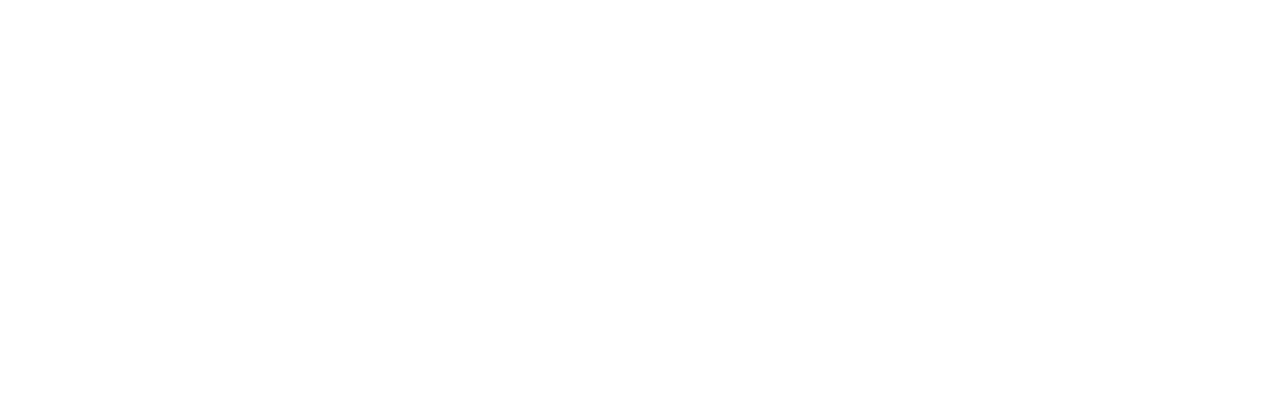
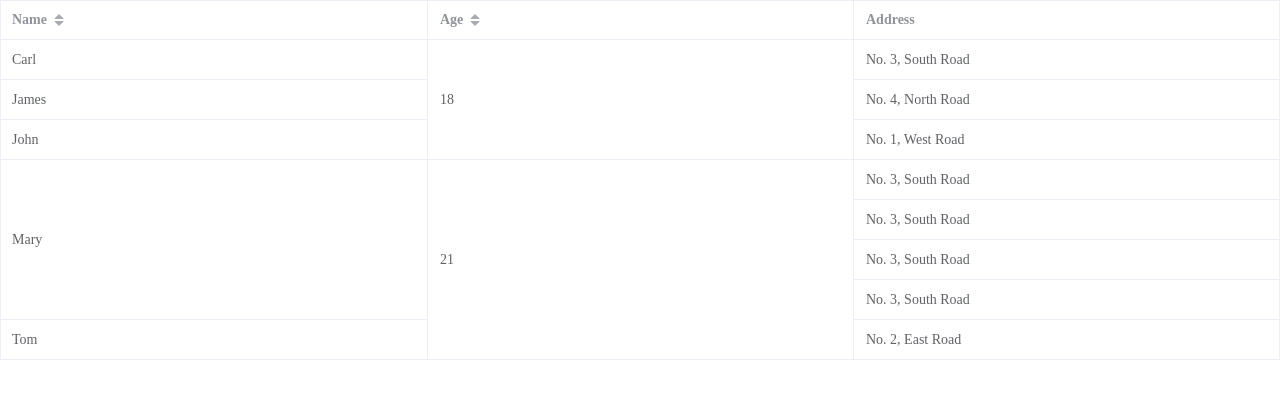
Before and after one commit to haochen-star/-vue3-ts-test-demo, a Vue app: page /table in a window 1280 px wide. Before the commit this address had no page. Shown: the top 398 px of the page. Built offline with nearby package versions, Linux system fonts and the light colour scheme.

Commit message:
1.登录功能完成，2。增加表格单元格合并页面路由

```diff
--- a/components.d.ts
+++ b/components.d.ts
@@ -13,6 +13,8 @@
     ElForm: typeof import('element-plus/es')['ElForm']
     ElFormItem: typeof import('element-plus/es')['ElFormItem']
     ElInput: typeof import('element-plus/es')['ElInput']
+    ElTable: typeof import('element-plus/es')['ElTable']
+    ElTableColumn: typeof import('element-plus/es')['ElTableColumn']
     HelloWorld: typeof import('./src/components/HelloWorld.vue')['default']
     RouterLink: typeof import('vue-router')['RouterLink']
     RouterView: typeof import('vue-router')['RouterView']
--- a/src/mock/user.ts
+++ b/src/mock/user.ts
@@ -12,7 +12,6 @@
 
 Mock.mock('/api/user', 'post', options => {
   const { username, password } = JSON.parse(options.body)
-  console.log(username, password)
   // return 的是请求中的res.data
   return {
     code: 200,
--- a/src/request/index.ts
+++ b/src/request/index.ts
@@ -22,7 +22,7 @@
     if (code != 200) {
       return Promise.reject()
     }
-    return res.data.data
+    return res.data
   },
   err => console.log(err)
 )
--- a/src/router/index.ts
+++ b/src/router/index.ts
@@ -21,6 +21,11 @@
     name: 'login',
     component: () => import('../views/Login.vue'),
   },
+  {
+    path: '/table',
+    name: 'table',
+    component: () => import('../views/Table.vue'),
+  },
 ]
 
 const router = createRouter({
--- a/src/views/Login.vue
+++ b/src/views/Login.vue
@@ -37,11 +37,12 @@
 import { LoginData } from '../type/login'
 import type { FormRules, FormInstance } from 'element-plus'
 import { login } from '../request/api'
-
-const ruleFormRef = ref<FormInstance>()
+import { useRouter } from 'vue-router'
 
 export default defineComponent({
   setup() {
+    const ruleFormRef = ref<FormInstance>()
+    const router = useRouter() // ==> 相当于this.$router
     const data = reactive(new LoginData())
     const rules = reactive<FormRules>({
       username: [{ required: true, message: '填入用户名', trigger: 'blur' }],
@@ -58,10 +59,14 @@
       if (!formEl) return
       formEl.validate(valid => {
         if (valid) {
-          console.log('submit!')
           login(data.ruleForm)
             .then(res => {
-              console.log(res)
+              if (res.data) {
+                // 保存token
+                localStorage.setItem('token', res.data.token)
+                // 跳转页面
+                router.push('/table')
+              }
             })
             .catch(e => console.log(e))
         } else {
--- /dev/null
+++ b/src/views/Table.vue
@@ -0,0 +1,108 @@
+<template>
+  <div>
+    <el-table :data="sortData(tableData)" border :span-method="arraySpanMethod">
+      <el-table-column prop="name" label="Name" sortable></el-table-column>
+      <el-table-column prop="age" label="Age" sortable></el-table-column>
+      <el-table-column prop="address" label="Address"></el-table-column>
+    </el-table>
+  </div>
+</template>
+
+<script lang="ts">
+import { defineComponent } from 'vue'
+import _ from 'lodash'
+import { ElTable, ElTableColumn } from 'element-plus'
+
+export default defineComponent({
+  name: 'MyTable',
+  data() {
+    return {
+      tableData: [
+        {
+          name: 'John',
+          age: 18,
+          address: 'No. 1, West Road',
+        },
+        {
+          name: 'James',
+          age: 18,
+          address: 'No. 4, North Road',
+        },
+        {
+          name: 'Tom',
+          age: 21,
+          address: 'No. 2, East Road',
+        },
+        {
+          name: 'Mary',
+          age: 21,
+          address: 'No. 3, South Road',
+        },
+        {
+          name: 'Carl',
+          age: 18,
+          address: 'No. 3, South Road',
+        },
+        {
+          name: 'Mary',
+          age: 21,
+          address: 'No. 3, South Road',
+        },
+        {
+          name: 'Mary',
+          age: 21,
+          address: 'No. 3, South Road',
+        },
+        {
+          name: 'Mary',
+          age: 21,
+          address: 'No. 3, South Road',
+        },
+      ],
+    }
+  },
+  computed: {},
+  methods: {
+    sortData(tableData: any[]) {
+      const arr = _.cloneDeep(tableData)
+      return arr
+        .sort((a, b) => a.age - b.age)
+        .sort((a, b) => a.name.localeCompare(b.name))
+    },
+    arraySpanMethod({ row, column, rowIndex, columnIndex }: any) {
+      const sortedData = this.sortData(this.tableData)
+      if (columnIndex === 0 || columnIndex === 1) {
+        if (
+          rowIndex > 0 &&
+          sortedData[rowIndex - 1][column.property] === row[column.property]
+        ) {
+          return {
+            rowspan: 0,
+            colspan: 0,
+          }
+        } else {
+          let rowspan = 1
+          let i = rowIndex + 1
+          while (
+            i < sortedData.length &&
+            sortedData[i][column.property] === row[column.property]
+          ) {
+            rowspan++
+            i++
+          }
+
+          return {
+            rowspan,
+            colspan: 1,
+          }
+        }
+      } else {
+        return {
+          rowspan: 1,
+          colspan: 1,
+        }
+      }
+    },
+  },
+})
+</script>
```
